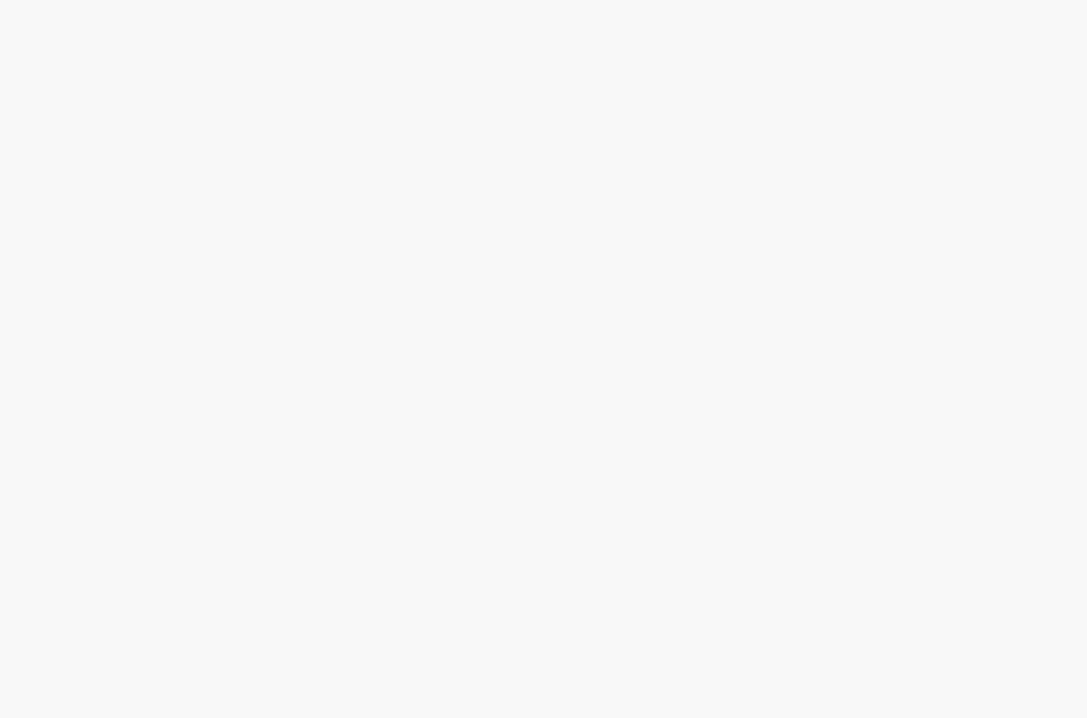
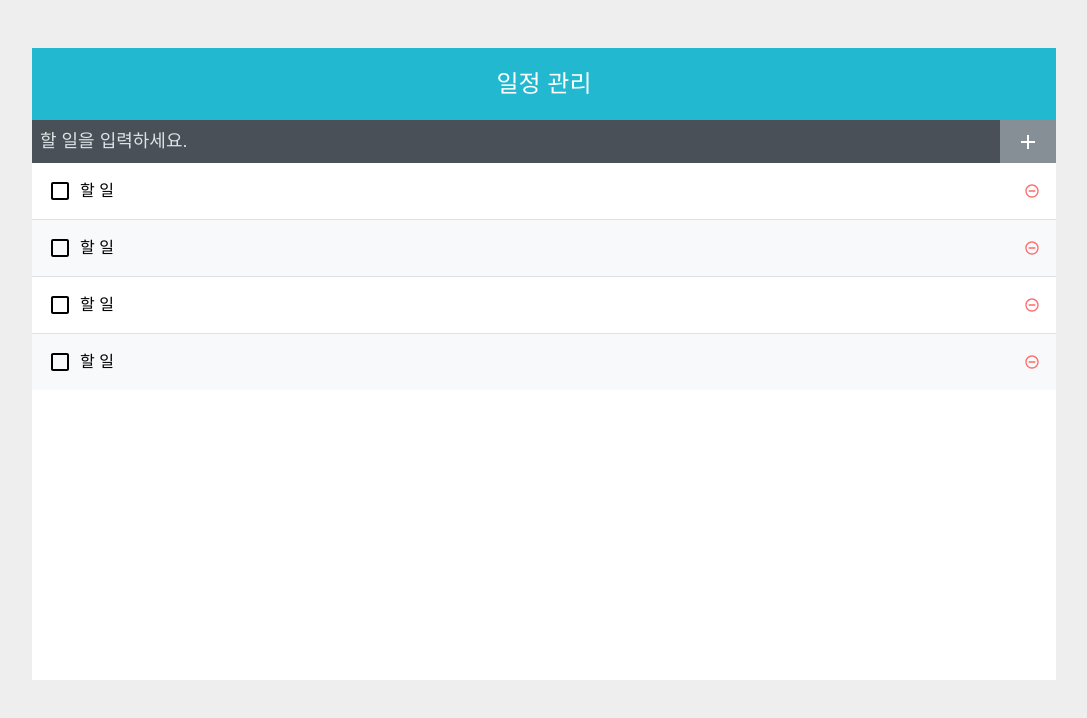
Before and after one commit to dongwonnn/Wanted_Pre_Onboarding_9, a React (Create React App) app: page / in a window 1280 px wide. Shown: the top 718 px of the page, without its empty margins (96-1183 px from the left). Built offline with nearby package versions, Linux system fonts and the light colour scheme.

Commit message:
[#1] Feat: TodoApp UI 구현

```diff
--- a/package.json
+++ b/package.json
@@ -16,6 +16,7 @@
     "json-server": "^0.16.3",
     "react": "^17.0.2",
     "react-dom": "^17.0.2",
+    "react-icons": "^4.2.0",
     "react-redux": "^7.2.4",
     "react-scripts": "4.0.3",
     "redux": "^4.1.1",
@@ -27,8 +28,7 @@
     "web-vitals": "^1.0.1"
   },
   "scripts": {
-    "start": "node server",
-    "start:dev": "react-scripts start",
+    "start": "react-scripts start",
     "build": "react-scripts build",
     "test": "react-scripts test",
     "eject": "react-scripts eject",
--- a/server/db.json
+++ /dev/null
@@ -1,7 +0,0 @@
-{
-  "todo": [
-    {
-      "content": "할일 1"
-    }
-  ]
-}
--- a/src/App.tsx
+++ b/src/App.tsx
@@ -1,7 +1,15 @@
 import React from "react";
+import TodoInsert from "components/TodoInsert";
+import TodoTemplate from "components/TodoTemplate";
+import TodoList from "components/TodoList";
 
 const App = () => {
-  return <div></div>;
+  return (
+    <TodoTemplate>
+      <TodoInsert />
+      <TodoList />
+    </TodoTemplate>
+  );
 };
 
 export default App;
--- /dev/null
+++ b/src/components/TodoInsert.tsx
@@ -0,0 +1,53 @@
+import React from "react";
+import { MdAdd } from "react-icons/md";
+import styled from "styled-components";
+
+const TodoInsert = () => {
+  return (
+    <TodoInserWrapper>
+      <input placeholder="할 일을 입력하세요." />
+      <button type="submit">
+        <MdAdd />
+      </button>
+    </TodoInserWrapper>
+  );
+};
+
+const TodoInserWrapper = styled.form`
+  display: flex;
+  background: #495057;
+
+  input {
+    background: none;
+    outline: none;
+    border: none;
+    padding: 0.5rem;
+    font-size: 1.125rem;
+    line-height: 1.5;
+    color: white;
+
+    &::placeholder {
+      color: #dee2e6;
+    }
+    flex: 1;
+  }
+
+  button {
+    background: none;
+    outline: none;
+    border: none;
+    background: #868e96;
+    color: white;
+    padding: 0 1rem;
+    font-size: 1.5rem;
+    display: flex;
+    align-items: center;
+    cursor: pointer;
+    transition: 0.1s background ease-in;
+    &:hover {
+      background: #adb5bd;
+    }
+  }
+`;
+
+export default TodoInsert;
--- /dev/null
+++ b/src/components/TodoList.tsx
@@ -0,0 +1,15 @@
+import React from "react";
+import TodoListItem from "./TodoListItem";
+
+const TodoList = () => {
+  return (
+    <div>
+      <TodoListItem />
+      <TodoListItem />
+      <TodoListItem />
+      <TodoListItem />
+    </div>
+  );
+};
+
+export default TodoList;
--- /dev/null
+++ b/src/components/TodoListItem.tsx
@@ -0,0 +1,67 @@
+import React from "react";
+import {
+  MdCheckBoxOutlineBlank,
+  MdCheckBox,
+  MdRemoveCircleOutline,
+} from "react-icons/md";
+import styled from "styled-components";
+
+const TodoListItem = () => {
+  return (
+    <TodoListItemWrapper>
+      <TodoCheckBox>
+        <MdCheckBoxOutlineBlank />
+        <p>할 일</p>
+      </TodoCheckBox>
+      <TodoRemove>
+        <MdRemoveCircleOutline />
+      </TodoRemove>
+    </TodoListItemWrapper>
+  );
+};
+
+const TodoListItemWrapper = styled.div`
+  padding: 1rem;
+  display: flex;
+  align-items: center;
+
+  &:nth-child(even) {
+    background: #f8f9fa;
+  }
+
+  & + & {
+    border-top: 1px solid #dee2e6;
+  }
+`;
+
+const TodoCheckBox = styled.div`
+  cursor: pointer;
+  flex: 1;
+  display: flex;
+  align-items: center;
+
+  svg {
+    font-size: 1.5rem;
+  }
+
+  p {
+    margin-left: 0.5rem;
+    flex: 1;
+  }
+
+  // 체크 되었을 때 할 스타일
+`;
+
+const TodoRemove = styled.div`
+  display: flex;
+  align-items: center;
+  font-size: 1, 5rem;
+  color: #ff6b6b;
+  cursor: pointer;
+
+  &:hover {
+    color: #ff8787;
+  }
+`;
+
+export default TodoListItem;
--- /dev/null
+++ b/src/components/TodoTemplate.tsx
@@ -0,0 +1,35 @@
+import React, { FC } from "react";
+import styled from "styled-components";
+
+const TodoTemplate: FC = ({ children }) => {
+  return (
+    <TodoTemplateWrapper>
+      <TodoTitle>일정 관리</TodoTitle>
+      <TodoContent>{children}</TodoContent>
+    </TodoTemplateWrapper>
+  );
+};
+
+const TodoTemplateWrapper = styled.div`
+  width: 1024px;
+  margin: 0 auto;
+  margin-top: 3rem;
+  border-radius: 4px;
+`;
+
+const TodoTitle = styled.div`
+  background-color: #22b8cf;
+  color: white;
+  padding: 1.5rem 0;
+  font-size: 1.5rem;
+  display: flex;
+  align-items: center;
+  justify-content: center;
+`;
+
+const TodoContent = styled.div`
+  background: white;
+  height: 70vh;
+`;
+
+export default TodoTemplate;
--- /dev/null
+++ b/src/react-app-env.d.ts
@@ -0,0 +1 @@
+/// <reference types="react-scripts" />
--- a/src/utils/styles/GlobalStyles.ts
+++ b/src/utils/styles/GlobalStyles.ts
@@ -12,7 +12,7 @@
     }
     body{
         font-family: 'Noto Sans KR', sans-serif;
-        background-color: #f8f8f8;
+        background-color: #eee;
     }
 `;
 
```
Also changed, not shown: 2 other files (tests, documents, lock files or other folders).
